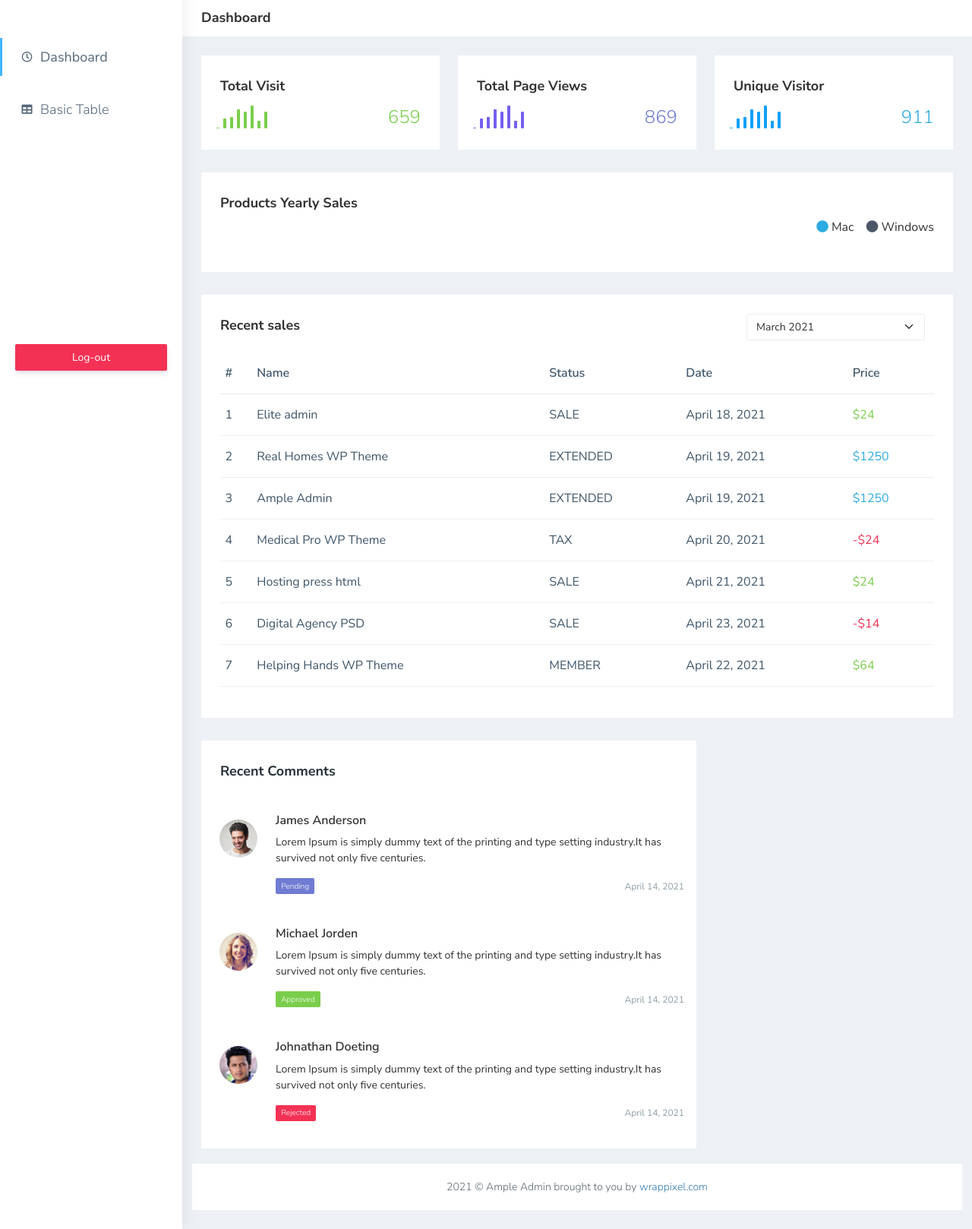
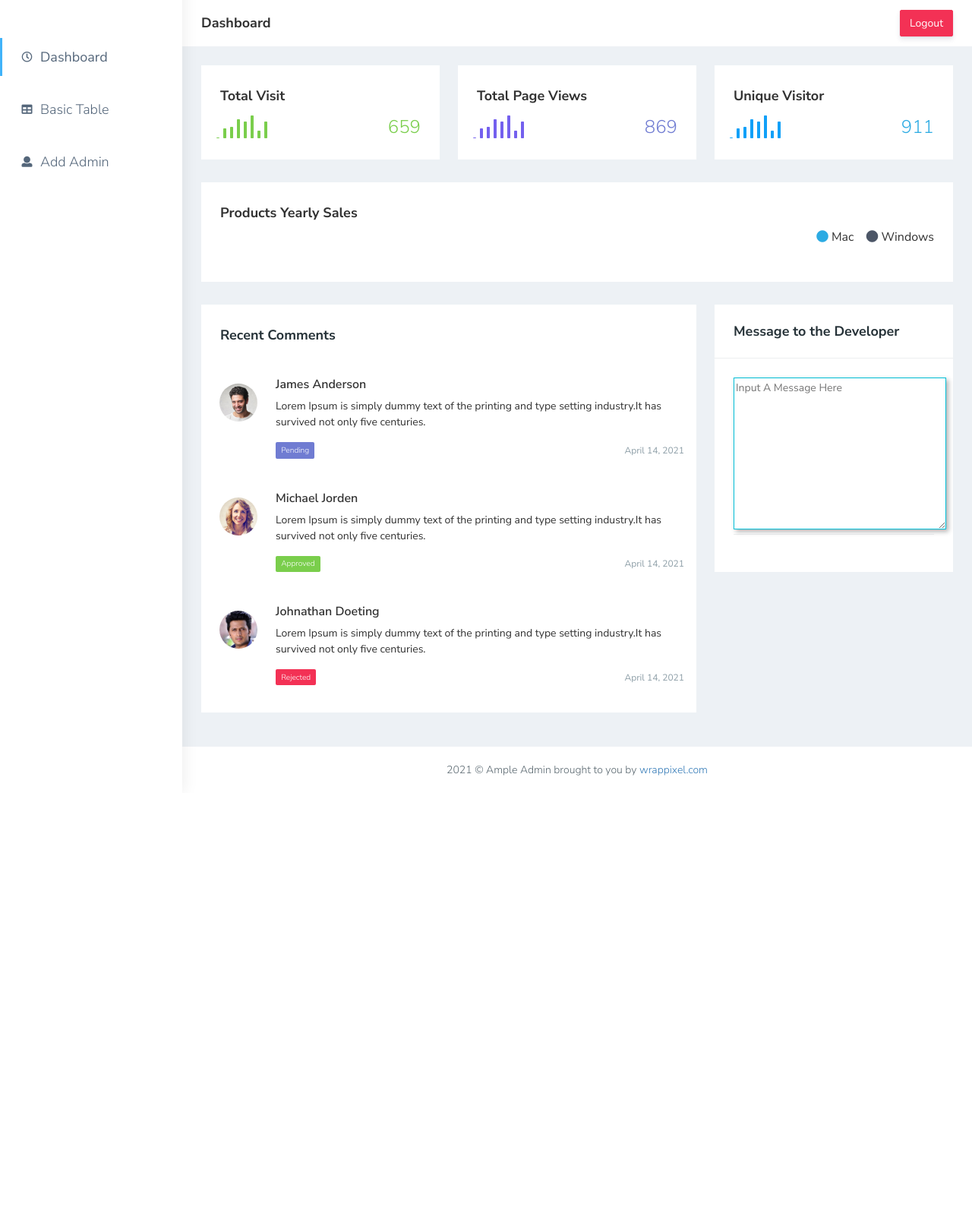
Before and after one commit to Chael07/Multi_dimensional, a Django app: page /login/dashboard/ in a window 1280 px wide. Shown: the part 60-1678 px from the top of the page at 76% size. After the commit the page ends 1081 px from the top, so only its background shows below. Run offline with Django 4.2, Linux system fonts and the light colour scheme; some libraries are stand-ins or nearby versions.

Commit message:
ayos lang ng page for adding admin account

```diff
--- a/interface/templates/adminbase.html
+++ b/interface/templates/adminbase.html
@@ -100,11 +100,18 @@
                                 <span class="hide-menu">Basic Table</span>
                             </a>
                         </li>
-                        <li class="text-center p-20 " style="margin-top: 7cm;">
+                        <li class="sidebar-item" style="font-size: 18px; margin-top: 0.5cm;">
+                            <a class="sidebar-link waves-effect waves-dark sidebar-link" href="{% url 'AddAcc' %}"
+                                aria-expanded="false">
+                                <i class="fa fa-user" aria-hidden="true"></i>
+                                <span class="hide-menu">Add Admin</span>
+                            </a>
+                        </li>
+                        <!-- <li class="text-center p-20 " style="margin-top: 7cm;">
                             <a href="{% url 'home' %}"
                                 class="btn d-grid btn-danger text-white" >
                                 Log-out</a>
-                        </li>
+                        </li> -->
                     </ul>
 
                 </nav>
--- a/interface/templates/base_about.html
+++ b/interface/templates/base_about.html
@@ -54,7 +54,7 @@
         <!-- <a class="navbar-brand logo-text page-scroll" href="index.html">Evolo</a> -->
 
         <!-- Image Logo -->
-        <a class="navbar-brand logo-image" href="{% url 'home' %}"><img src="{% static 'images/logo.svg' %}" alt="alternative"></a>
+        <a class="navbar-brand logo-image" href="{% url 'home' %}"><img src="{% static 'images/MDPA.png' %}" alt="alternative"></a>
 
         <!-- Mobile Menu Toggle Button -->
         <button class="navbar-toggler" type="button" data-toggle="collapse" data-target="#navbarsExampleDefault" aria-controls="navbarsExampleDefault" aria-expanded="false" aria-label="Toggle navigation">
--- a/interface/templates/dashboard.html
+++ b/interface/templates/dashboard.html
@@ -15,6 +15,13 @@
                         <h4 class="page-title">Dashboard</h4>
                     </div>
                     <div class="col-lg-9 col-sm-8 col-md-8 col-xs-12">
+                        <div class="d-md-flex">
+                            <ol class="breadcrumb ms-auto">
+                                <li><a href="#" class="fw-normal"></a></li>
+                            </ol>
+                            <a href="{% url 'home' %}"
+                                class="btn btn-danger  d-none d-md-block pull-right ms-3 hidden-xs hidden-sm waves-effect waves-light text-white">Logout</a>
+                        </div>
                     </div>
                 </div>
                 <!-- /.col-lg-12 -->
@@ -97,91 +104,6 @@
                     </div>
                 </div>
                 <!-- ============================================================== -->
-                <!-- RECENT SALES -->
-                <!-- ============================================================== -->
-                <div class="row">
-                    <div class="col-md-12 col-lg-12 col-sm-12">
-                        <div class="white-box">
-                            <div class="d-md-flex mb-3">
-                                <h3 class="box-title mb-0">Recent sales</h3>
-                                <div class="col-md-3 col-sm-4 col-xs-6 ms-auto">
-                                    <select class="form-select shadow-none row border-top">
-                                        <option>March 2021</option>
-                                        <option>April 2021</option>
-                                        <option>May 2021</option>
-                                        <option>June 2021</option>
-                                        <option>July 2021</option>
-                                    </select>
-                                </div>
-                            </div>
-                            <div class="table-responsive">
-                                <table class="table no-wrap">
-                                    <thead>
-                                        <tr>
-                                            <th class="border-top-0">#</th>
-                                            <th class="border-top-0">Name</th>
-                                            <th class="border-top-0">Status</th>
-                                            <th class="border-top-0">Date</th>
-                                            <th class="border-top-0">Price</th>
-                                        </tr>
-                                    </thead>
-                                    <tbody>
-                                        <tr>
-                                            <td>1</td>
-                                            <td class="txt-oflo">Elite admin</td>
-                                            <td>SALE</td>
-                                            <td class="txt-oflo">April 18, 2021</td>
-                                            <td><span class="text-success">$24</span></td>
-                                        </tr>
-                                        <tr>
-                                            <td>2</td>
-                                            <td class="txt-oflo">Real Homes WP Theme</td>
-                                            <td>EXTENDED</td>
-                                            <td class="txt-oflo">April 19, 2021</td>
-                                            <td><span class="text-info">$1250</span></td>
-                                        </tr>
-                                        <tr>
-                                            <td>3</td>
-                                            <td class="txt-oflo">Ample Admin</td>
-                                            <td>EXTENDED</td>
-                                            <td class="txt-oflo">April 19, 2021</td>
-                                            <td><span class="text-info">$1250</span></td>
-                                        </tr>
-                                        <tr>
-                                            <td>4</td>
-                                            <td class="txt-oflo">Medical Pro WP Theme</td>
-                                            <td>TAX</td>
-                                            <td class="txt-oflo">April 20, 2021</td>
-                                            <td><span class="text-danger">-$24</span></td>
-                                        </tr>
-                                        <tr>
-                                            <td>5</td>
-                                            <td class="txt-oflo">Hosting press html</td>
-                                            <td>SALE</td>
-                                            <td class="txt-oflo">April 21, 2021</td>
-                                            <td><span class="text-success">$24</span></td>
-                                        </tr>
-                                        <tr>
-                                            <td>6</td>
-                                            <td class="txt-oflo">Digital Agency PSD</td>
-                                            <td>SALE</td>
-                                            <td class="txt-oflo">April 23, 2021</td>
-                                            <td><span class="text-danger">-$14</span></td>
-                                        </tr>
-                                        <tr>
-                                            <td>7</td>
-                                            <td class="txt-oflo">Helping Hands WP Theme</td>
-                                            <td>MEMBER</td>
-                                            <td class="txt-oflo">April 22, 2021</td>
-                                            <td><span class="text-success">$64</span></td>
-                                        </tr>
-                                    </tbody>
-                                </table>
-                            </div>
-                        </div>
-                    </div>
-                </div>
-                <!-- ============================================================== -->
                 <!-- Recent Comments -->
                 <!-- ============================================================== -->
                 <div class="row">
@@ -236,6 +158,24 @@
                             </div>
                         </div>
                     </div>
+
+                    <div class="col-lg-4 col-md-12 col-sm-12">
+                        <div class="card white-box p-0">
+                            <div class="card-heading">
+                                <h3 class="box-title mb-0">Message to the Developer</h3>
+                            </div>
+                            <div class="card-body">
+                                 <div class="form-group mb-4" >
+                                        <div class="col-md-12 border-bottom p-0">
+                                            <textarea rows="5"  style="border: 0.5px solid #00BFD8; width: 280px; height: 200px; box-shadow: 3px 3px 6px rgba(0, 0, 0, 0.3);" placeholder="Input A Message Here"></textarea>
+                                        </div>
+                                    </div>
+                            </div>
+                        </div>
+                    </div>
+                    <!-- /.col -->
+                </div>
+            </div>
             <!-- ============================================================== -->
             <!-- End Container fluid  -->
             <!-- ============================================================== -->
--- a/interface/urls.py
+++ b/interface/urls.py
@@ -1,8 +1,9 @@
 from django.urls import path
-from .views import officials_dashboard_screen_view, officials_table_screen_view
+from .views import officials_dashboard_screen_view, officials_table_screen_view, officials_addacc_screen_view
 
 
 urlpatterns = [
     path('login/dashboard/', officials_dashboard_screen_view, name='dashboard'),
     path('login/table/', officials_table_screen_view, name='table'),
+     path('login/AddAccount', officials_addacc_screen_view, name='AddAcc'),
 ]
--- a/interface/views.py
+++ b/interface/views.py
@@ -41,6 +41,9 @@ def officials_table_screen_view(request):
     print(request.headers)
     return render(request, "table.html", {})
 
+def officials_addacc_screen_view(request):
+    print(request.headers)
+    return render(request, "add-acc.html", {})
 
 def submit_contact_form(request):
     if request.method == 'POST':
--- a/mysite/urls.py
+++ b/mysite/urls.py
@@ -30,7 +30,7 @@ urlpatterns = [
     path('result/', result_screen_view, name='result'),
     path('submit_contact_form/', submit_contact_form, name='submit_contact_form'),
     path('submit_household/', submit_household, name='submit_household'),
-    path('Login/', login, name='login'),
+    path('login/', login, name='login'),
     path('', include('interface.urls')),  # Include your app's URLs
 
 ]
```
Also changed, not shown: interface/templates/add-acc.html (added, +150 -0 lines), interface/templates/table.html (+17 -0 lines).
